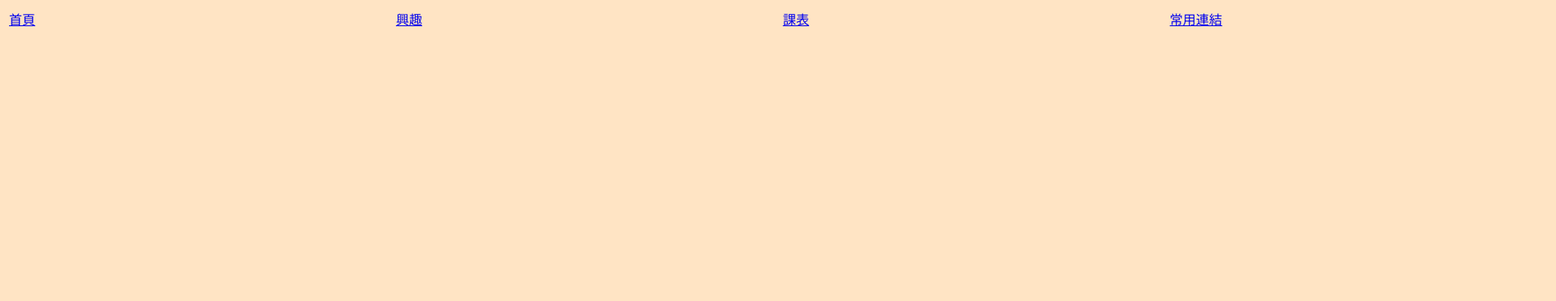
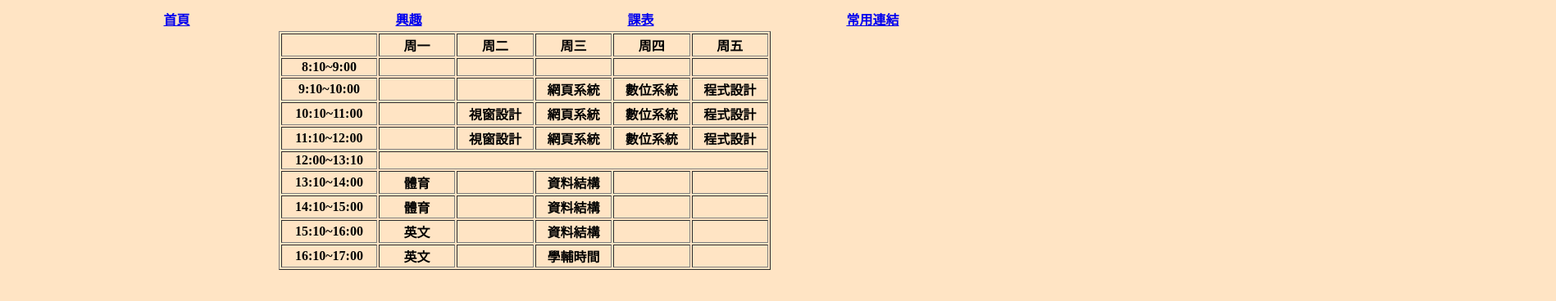
Before and after one commit to 32d/20170920, a plain HTML site: page classtable.html in a window 1280 px wide. Shown: the whole page at 82% size, 1898 px wide, since content can reach past the window. Drawn offline with Linux system fonts and the light colour scheme.

Commit message:
1025
1025

```diff
--- a/classtable.html
+++ b/classtable.html
@@ -5,13 +5,91 @@
     <title>ClassTable</title>
 </head>
 <body bgcolor="#ffe4c4">
-<table align="center"style="width: 50cm">
+<table align="center"style="width: 30cm">
     <tr>
-        <td width="25%"><a href="index.html" >首頁</a></td>
-        <td width="25%"><a href="index.html" >興趣</a></td>
-        <td width="25%"><a href="index.html" >課表</a></td>
-        <td  width="25%"><a href="index.html" >常用連結</a></td>
-
+        <th width="25%"><a href="index.html" >首頁</a></th>
+        <th width="25%"><a href="index.html" >興趣</a></th>
+        <th width="25%"><a href="classtable.html" >課表</a></th>
+        <th  width="25%"><a href="index.html" >常用連結</a></th>
     </tr>
+</table>
+<table align="center" border="1" width="600" >
+    <tr align="center">
+        <th width="20%"></th>
+        <th width="16%">周一</th>
+        <th width="16%">周二</th>
+        <th width="16%">周三</th>
+        <th width="16%">周四</th>
+        <th width="16%">周五</th>
+    </tr>
+    <tr>
+        <th>8:10~9:00</th>
+        <th></th>
+        <th></th>
+        <th></th>
+        <th></th>
+        <th></th>
+    </tr>
+    <tr>
+        <th>9:10~10:00</th>
+        <th></th>
+        <th></th>
+        <th>網頁系統</th>
+        <th>數位系統</th>
+        <th>程式設計</th>
+    </tr>
+    <tr>
+        <th>10:10~11:00</th>
+        <th></th>
+        <th>視窗設計</th>
+        <th>網頁系統</th>
+        <th>數位系統</th>
+        <th>程式設計</th>
+    </tr>
+    <tr>
+        <th>11:10~12:00</th>
+        <th></th>
+        <th>視窗設計</th>
+        <th>網頁系統</th>
+        <th>數位系統</th>
+        <th>程式設計</th>
+    </tr>
+    <tr >
+        <th>12:00~13:10</th>
+        <th colspan="5"></th>
+    </tr>
+    <tr >
+        <th>13:10~14:00</th>
+        <th>體育</th>
+        <th></th>
+        <th>資料結構</th>
+        <th></th>
+        <th></th>
+    </tr>
+    <tr >
+        <th>14:10~15:00</th>
+        <th>體育</th>
+        <th></th>
+        <th>資料結構</th>
+        <th></th>
+        <th></th>
+    </tr>
+    <tr >
+        <th>15:10~16:00</th>
+        <th>英文</th>
+        <th></th>
+        <th>資料結構</th>
+        <th></th>
+        <th></th>
+    </tr>
+    <tr >
+        <th>16:10~17:00</th>
+        <th>英文</th>
+        <th></th>
+        <th>學輔時間</th>
+        <th></th>
+        <th></th>
+    </tr>
+</table>
 </body>
 </html>
```
Also changed, not shown: index.html (+8 -9 lines).
